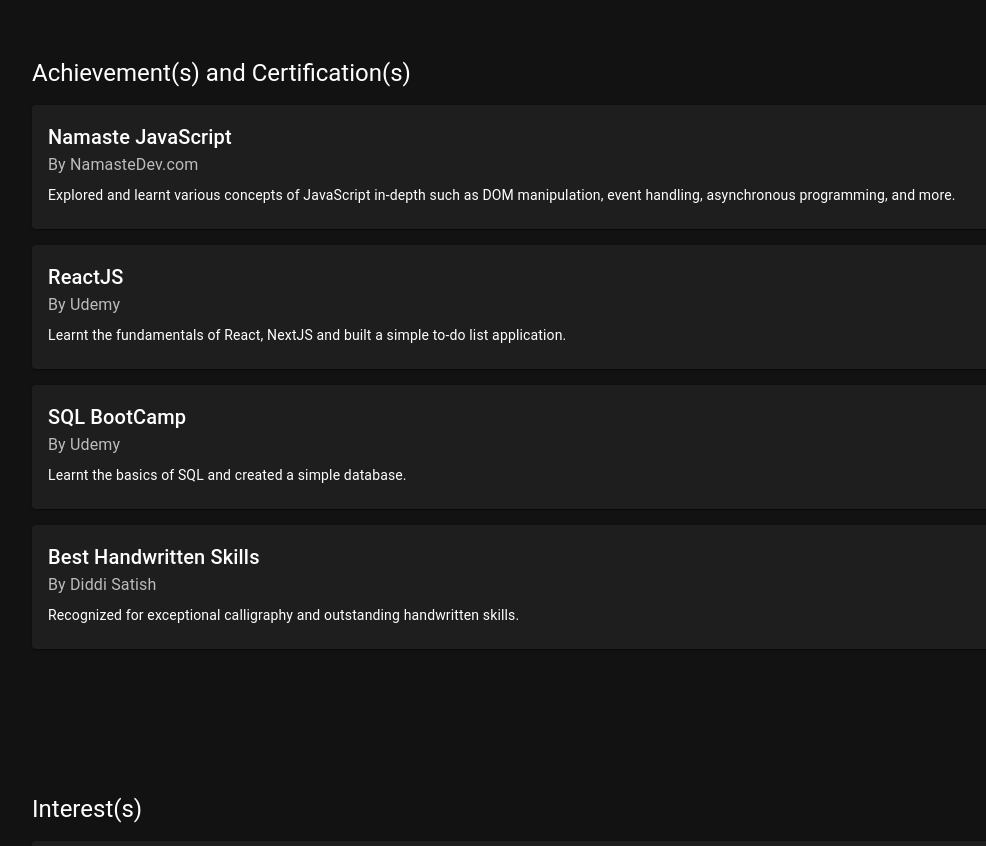
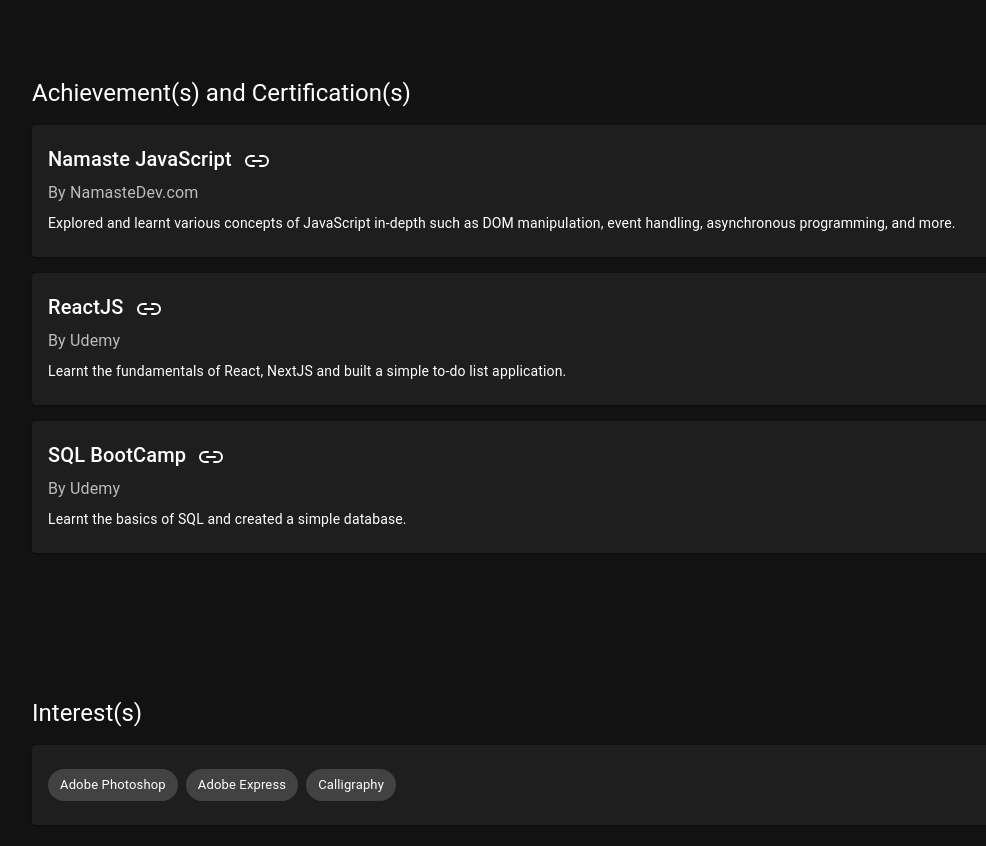
Before and after one commit to SaiAkshith-2001/Portfolio, a React (Vite) app: page / in a window 1280 px wide. Shown: the part 2580-3426 px from the top of the page, without its empty margins (32-1018 px from the left). Built offline with nearby package versions, Linux system fonts and the light colour scheme.

Commit message:
added urls in certifications fields

```diff
--- a/src/Pages/Portfolio.jsx
+++ b/src/Pages/Portfolio.jsx
@@ -248,7 +248,7 @@
     {
       title: "Blog Application",
       description:
-        "Built a full-featured Blog Application platform using React and Material UI",
+        "Built a full-featured Blog Application platform using React,NodeJS, ExpressJS and Material UI",
       image: "coverpage1.jpg",
       technologies: ["ReactJS", "ExpressJS", "NodeJS", "MUI", "JWT"],
       url: "https://github.com/SaiAkshith-2001/Blog-App",
@@ -320,25 +320,27 @@
       organization: "By NamasteDev.com",
       description:
         "Explored and learnt various concepts of JavaScript in-depth such as DOM manipulation, event handling, asynchronous programming, and more.",
+      url: "https://drive.google.com/file/d/1hyTvoKj5qh6M43CfyTOf5i61aX5N0Az1/view?pli=1",
     },
     {
       title: "ReactJS",
       organization: "By Udemy",
       description:
         "Learnt the fundamentals of React, NextJS and built a simple to-do list application.",
+      url: "https://www.udemy.com/certificate/UC-f1ebe89a-abc8-4c9d-9d57-c87819582916/",
     },
     {
       title: "SQL BootCamp ",
       organization: "By Udemy",
       description: "Learnt the basics of SQL and created a simple database.",
+      url: "https://www.udemy.com/certificate/UC-eab5097b-0b89-4280-9f4d-9f8f7e0451dc/",
     },
-
-    {
-      title: "Best Handwritten Skills",
-      organization: "By Diddi Satish",
-      description:
-        "Recognized for exceptional calligraphy and outstanding handwritten skills.",
-    },
+    // {
+    //   title: "Best Handwritten Skills",
+    //   organization: "By Diddi Satish",
+    //   description:
+    //     "Recognized for exceptional calligraphy and outstanding handwritten skills.",
+    // },
   ];
   const interests = [
     {
@@ -672,7 +674,18 @@
             {achievements.map((achievement, index) => (
               <Card key={index} sx={{ my: 2 }}>
                 <CardContent>
-                  <Typography variant="h6">{achievement.title}</Typography>
+                  <Typography variant="h6">
+                    {achievement.title}{" "}
+                    <Tooltip title="Link" arrow>
+                      <IconButton
+                        aria-label="github_link"
+                        href={achievement.url}
+                        target="_blank"
+                      >
+                        <FiLink2 />
+                      </IconButton>
+                    </Tooltip>
+                  </Typography>
                   <Typography color="text.secondary">
                     {achievement.organization}
                   </Typography>
```
